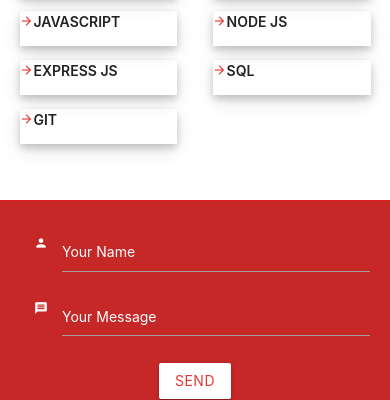
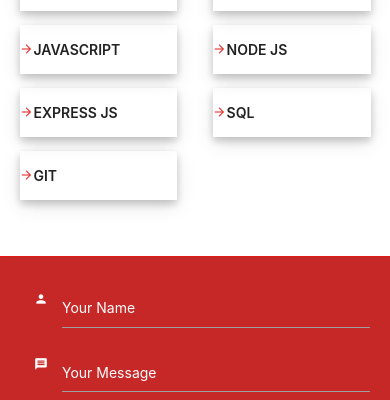
Before and after one commit to abiona01/HNG8-Backend-resume, a website: page public/index.html in a window 390 px wide. Shown: the part 787-1187 px from the top of the page. Drawn offline with nearby package versions, Linux system fonts and the light colour scheme.

Commit message:
padding fixed

```diff
--- a/public/style.css
+++ b/public/style.css
@@ -96,7 +96,7 @@ section {
 
 li {
 	width: 30%;
-	padding: 0 2rem 1rem 0;
+	padding: 1rem 0;
 	font-weight: 600;
 	display: flex;
 	margin-bottom: 1rem;
@@ -140,7 +140,6 @@ footer {
 	}
 	li {
 		width: 45%;
-		padding-right: 1rem;
 	}
 	.info-word {
 		width: 60%;
```
